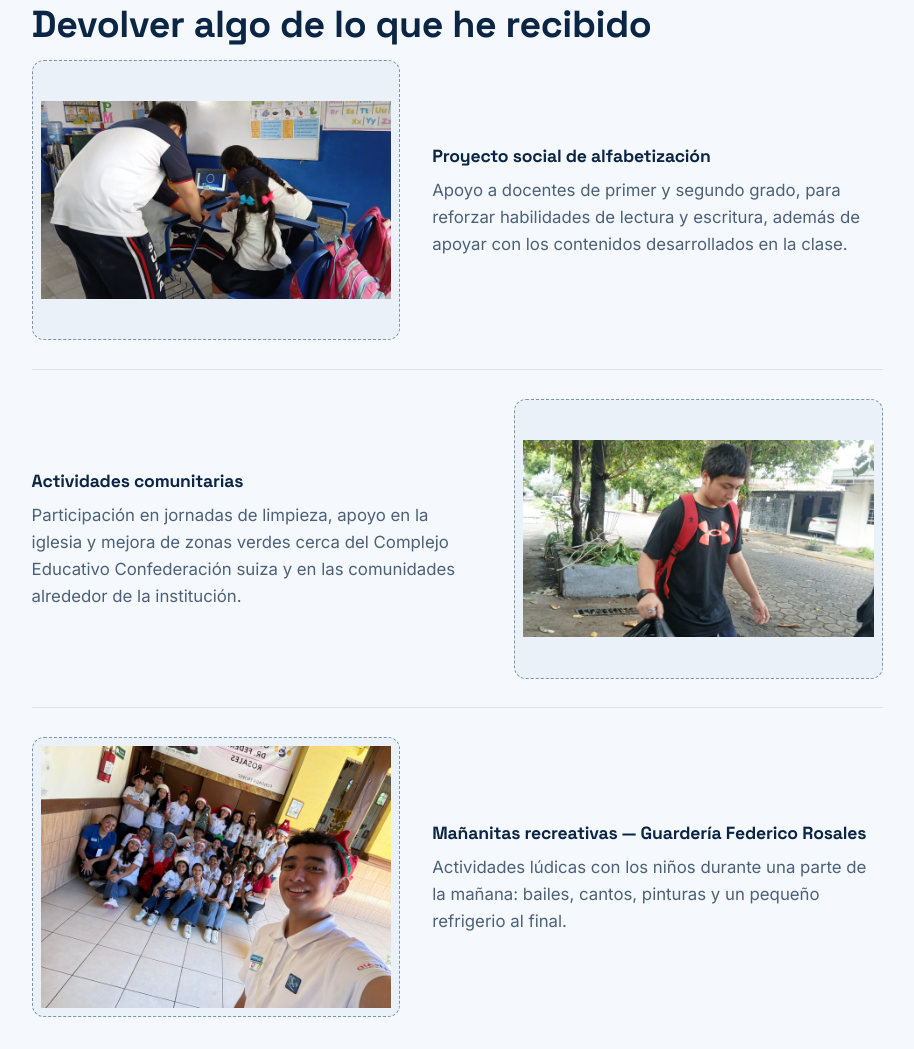
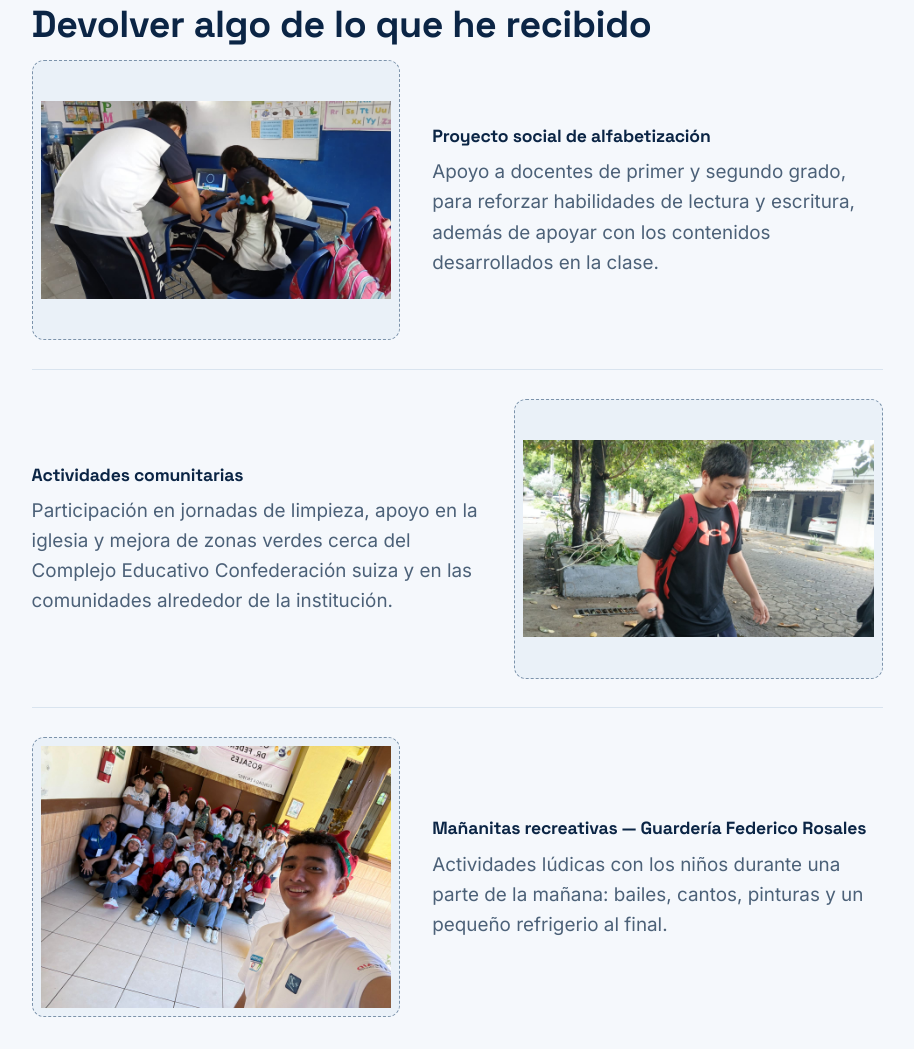
Before and after one commit to gabo28yt-droid/GabrielMoreno-PaginaPersonal, a plain HTML site: page index.html in a window 1280 px wide. Shown: the part 2741-3790 px from the top of the page, without its empty margins (346-1260 px from the left). Drawn offline with Linux system fonts and the light colour scheme.

Commit message:
Aumentar texto del voluntariado

```diff
--- a/style.css
+++ b/style.css
@@ -535,7 +535,7 @@
 /* Título de cada actividad de voluntariado. */
   .volunteer-row h3{ font-size:1.1rem; }
 /* Descripción de cada actividad de voluntariado. */
-  .volunteer-row p{ color:var(--texto-secundario); font-size:1.05rem; margin:0; }
+  .volunteer-row p{ color:var(--texto-secundario); font-size:1.18rem; margin:0; }
 /* Invierte la posición de imagen y texto en filas alternas. */
   .volunteer-row:nth-of-type(even){
     direction:rtl;
```
